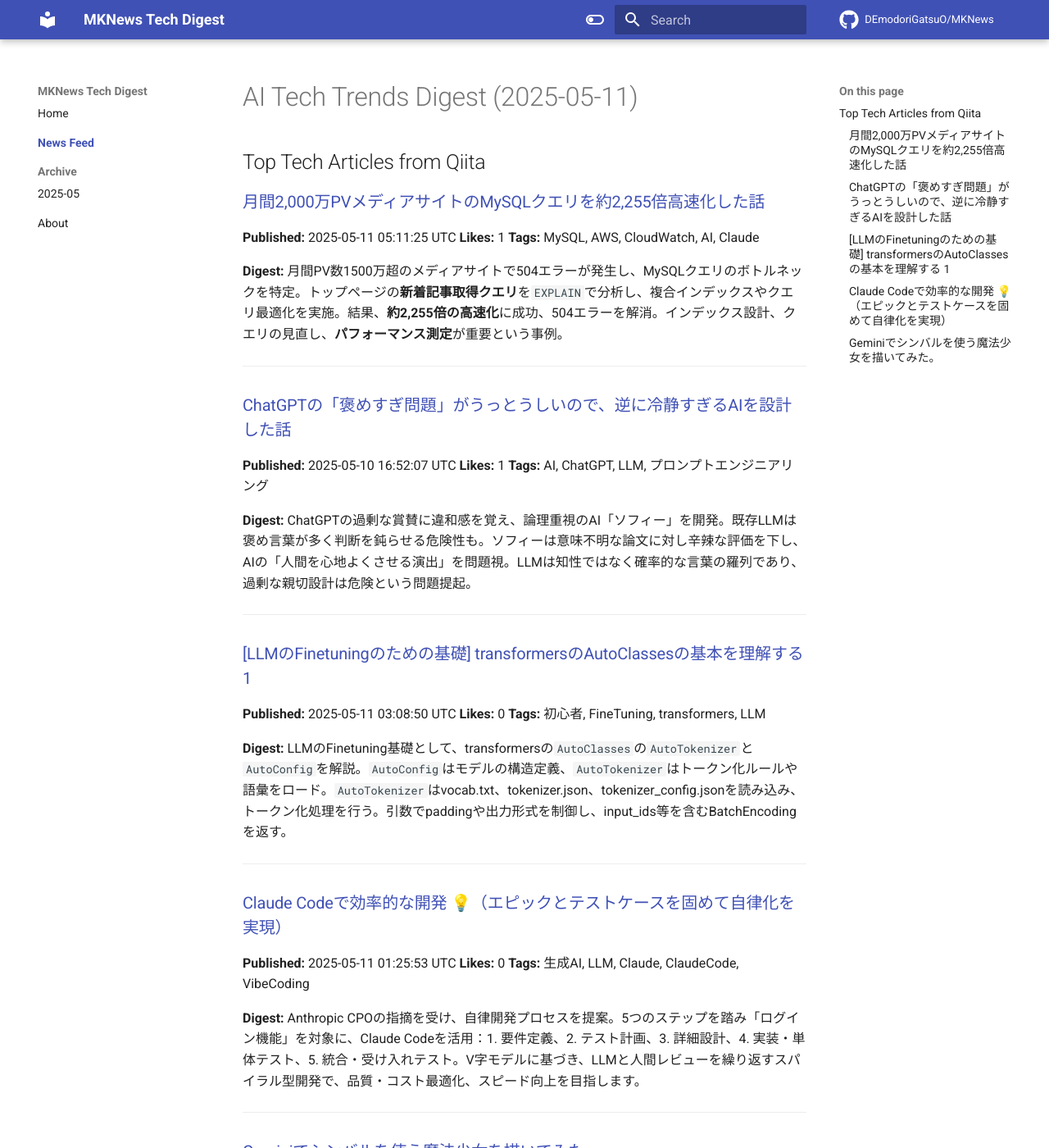
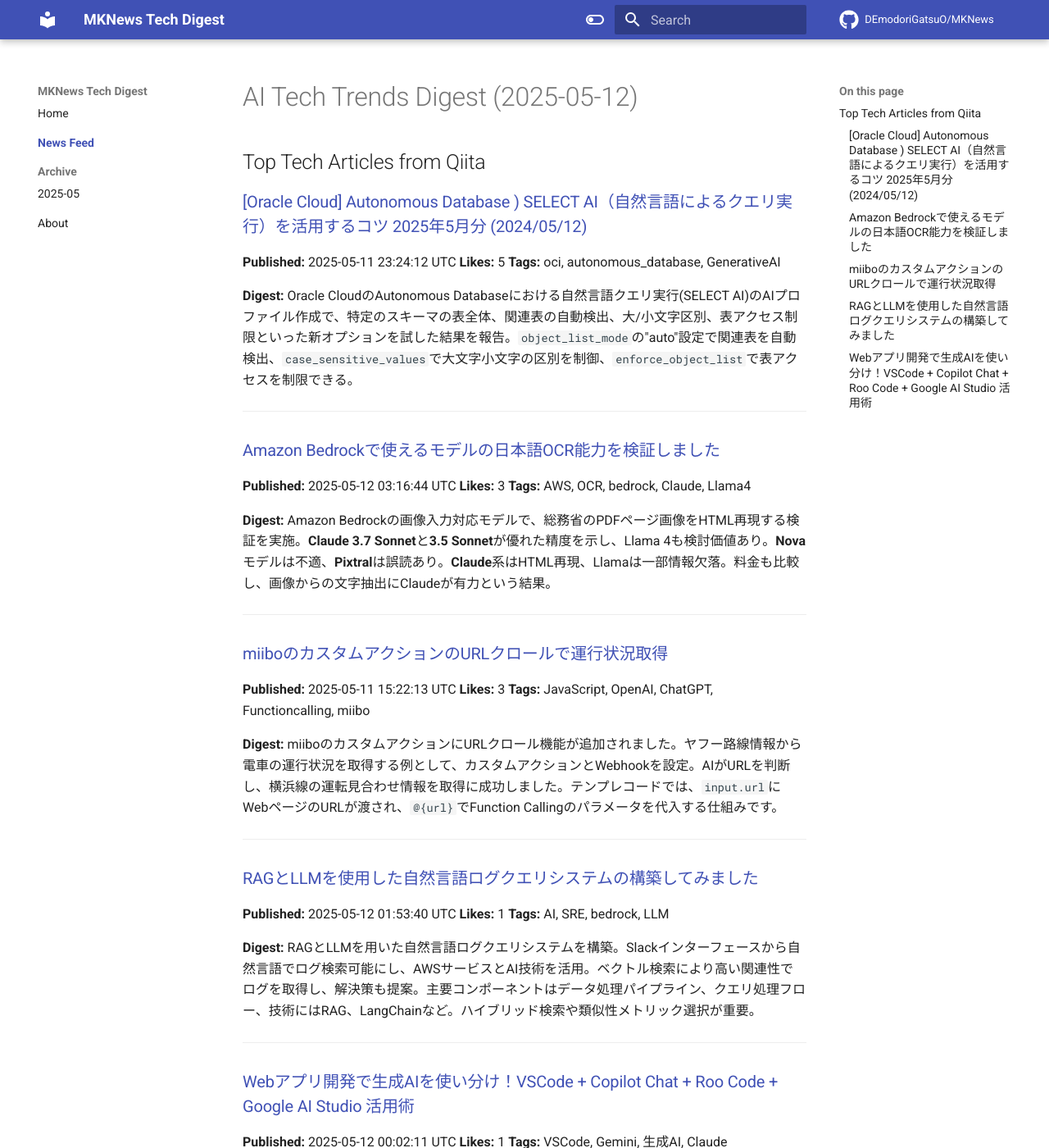
Before and after one commit to DEmodoriGatsuO/MKNews, an MkDocs documentation site: the page built from docs/news/index.md, in a window 1280 px wide and 1400 px high. Shown: the whole window at 82% size. Built offline with MkDocs 1.6.1 and Material for MkDocs 9.7.7, drawn with Linux system fonts in a browser that asks for light colours; comment, search, counter and statistics services are not loaded; some of the changed text lies outside the part shown.

Commit message:
Automated AI Tech Digest - 2025-05-12

```diff
--- a/docs/news/index.md
+++ b/docs/news/index.md
@@ -1,55 +1,55 @@
-# AI Tech Trends Digest (2025-05-11)
+# AI Tech Trends Digest (2025-05-12)
 
 
 ## Top Tech Articles from Qiita
 
 
-### [月間2,000万PVメディアサイトのMySQLクエリを約2,255倍高速化した話](https://qiita.com/tamanoyu/items/99513b06a32c1fd7c1ff)
-**Published:** 2025-05-11 05:11:25 UTC
-**Likes:** 1
-**Tags:** MySQL, AWS, CloudWatch, AI, Claude
+### [[Oracle Cloud] Autonomous Database ) SELECT AI（自然言語によるクエリ実行）を活用するコツ 2025年5月分 (2024/05/12)](https://qiita.com/kenwatan/items/57bb9e164a45ad32c9f6)
+**Published:** 2025-05-11 23:24:12 UTC
+**Likes:** 5
+**Tags:** oci, autonomous_database, GenerativeAI
 
 **Digest:**
-月間PV数1500万超のメディアサイトで504エラーが発生し、MySQLクエリのボトルネックを特定。トップページの**新着記事取得クエリ**を`EXPLAIN`で分析し、複合インデックスやクエリ最適化を実施。結果、**約2,255倍の高速化**に成功、504エラーを解消。インデックス設計、クエリの見直し、**パフォーマンス測定**が重要という事例。
+Oracle CloudのAutonomous Databaseにおける自然言語クエリ実行(SELECT AI)のAIプロファイル作成で、特定のスキーマの表全体、関連表の自動検出、大/小文字区別、表アクセス制限といった新オプションを試した結果を報告。`object_list_mode`の"auto"設定で関連表を自動検出、`case_sensitive_values`で大文字小文字の区別を制御、`enforce_object_list`で表アクセスを制限できる。
 
 ---
 
-### [ChatGPTの「褒めすぎ問題」がうっとうしいので、逆に冷静すぎるAIを設計した話](https://qiita.com/NaokiKemi/items/f8f477ba564ee93274ac)
-**Published:** 2025-05-10 16:52:07 UTC
-**Likes:** 1
-**Tags:** AI, ChatGPT, LLM, プロンプトエンジニアリング
+### [Amazon Bedrockで使えるモデルの日本語OCR能力を検証しました](https://qiita.com/moritalous/items/32df8f8872fb08fd8995)
+**Published:** 2025-05-12 03:16:44 UTC
+**Likes:** 3
+**Tags:** AWS, OCR, bedrock, Claude, Llama4
 
 **Digest:**
-ChatGPTの過剰な賞賛に違和感を覚え、論理重視のAI「ソフィー」を開発。既存LLMは褒め言葉が多く判断を鈍らせる危険性も。ソフィーは意味不明な論文に対し辛辣な評価を下し、AIの「人間を心地よくさせる演出」を問題視。LLMは知性ではなく確率的な言葉の羅列であり、過剰な親切設計は危険という問題提起。
+Amazon Bedrockの画像入力対応モデルで、総務省のPDFページ画像をHTML再現する検証を実施。**Claude 3.7 Sonnet**と**3.5 Sonnet**が優れた精度を示し、Llama 4も検討価値あり。**Nova**モデルは不適、**Pixtral**は誤読あり。**Claude**系はHTML再現、Llamaは一部情報欠落。料金も比較し、画像からの文字抽出にClaudeが有力という結果。
 
 ---
 
-### [[LLMのFinetuningのための基礎] transformersのAutoClassesの基本を理解する 1](https://qiita.com/Sora_Yamamoto/items/ea56c8a1f59eaa84fc40)
-**Published:** 2025-05-11 03:08:50 UTC
-**Likes:** 0
-**Tags:** 初心者, FineTuning, transformers, LLM
+### [miiboのカスタムアクションのURLクロールで運行状況取得](https://qiita.com/n0bisuke/items/12f030e3183b01ee9031)
+**Published:** 2025-05-11 15:22:13 UTC
+**Likes:** 3
+**Tags:** JavaScript, OpenAI, ChatGPT, Functioncalling, miibo
 
 **Digest:**
-LLMのFinetuning基礎として、transformersの`AutoClasses`の`AutoTokenizer`と`AutoConfig`を解説。`AutoConfig`はモデルの構造定義、`AutoTokenizer`はトークン化ルールや語彙をロード。`AutoTokenizer`はvocab.txt、tokenizer.json、tokenizer_config.jsonを読み込み、トークン化処理を行う。引数でpaddingや出力形式を制御し、input_ids等を含むBatchEncodingを返す。
+miiboのカスタムアクションにURLクロール機能が追加されました。ヤフー路線情報から電車の運行状況を取得する例として、カスタムアクションとWebhookを設定。AIがURLを判断し、横浜線の運転見合わせ情報を取得に成功しました。テンプレコードでは、`input.url`にWebページのURLが渡され、`@{url}`でFunction Callingのパラメータを代入する仕組みです。
 
 ---
 
-### [Claude Codeで効率的な開発 💡（エピックとテストケースを固めて自律化を実現）](https://qiita.com/okikusan-public/items/3e6c3b8fe71c44291e89)
-**Published:** 2025-05-11 01:25:53 UTC
-**Likes:** 0
-**Tags:** 生成AI, LLM, Claude, ClaudeCode, VibeCoding
+### [RAGとLLMを使用した自然言語ログクエリシステムの構築してみました ](https://qiita.com/phandinhloccb/items/3368c44c68999e64f736)
+**Published:** 2025-05-12 01:53:40 UTC
+**Likes:** 1
+**Tags:** AI, SRE, bedrock, LLM
 
 **Digest:**
-Anthropic CPOの指摘を受け、自律開発プロセスを提案。5つのステップを踏み「ログイン機能」を対象に、Claude Codeを活用：1. 要件定義、2. テスト計画、3. 詳細設計、4. 実装・単体テスト、5. 統合・受け入れテスト。V字モデルに基づき、LLMと人間レビューを繰り返すスパイラル型開発で、品質・コスト最適化、スピード向上を目指します。
+RAGとLLMを用いた自然言語ログクエリシステムを構築。Slackインターフェースから自然言語でログ検索可能にし、AWSサービスとAI技術を活用。ベクトル検索により高い関連性でログを取得し、解決策も提案。主要コンポーネントはデータ処理パイプライン、クエリ処理フロー、技術にはRAG、LangChainなど。ハイブリッド検索や類似性メトリック選択が重要。
 
 ---
 
-### [Geminiでシンバルを使う魔法少女を描いてみた。](https://qiita.com/nori-channel/items/648e759627f2fe35ee58)
-**Published:** 2025-05-11 00:14:07 UTC
-**Likes:** 0
-**Tags:** Gemini
+### [Webアプリ開発で生成AIを使い分け！VSCode + Copilot Chat + Roo Code + Google AI Studio 活用術](https://qiita.com/uk714/items/deb604c1e78eb24d885d)
+**Published:** 2025-05-12 00:02:11 UTC
+**Likes:** 1
+**Tags:** VSCode, Gemini, 生成AI, Claude
 
 **Digest:**
-Geminiで「シンバル」を使う魔法少女を描いた結果を公開。光、闇、聖なるシンバルを持つ魔法少女の画像を生成。プロンプトと実行結果を提示し、最後に「聖の子は可愛い」と締めくくっています。
+Webアプリ個人開発で、AWS/Azure/GitHub試験対策アプリを生成AI活用し効率化。VSCodeではCopilot Chat、Roo Code(Gemini 2.5 Flash)で大規模コード分析。Google AI Studio(Gemini 2.5 Pro)で高品質な演習問題作成。**Gemini 2.5 Flash** の圧倒的コンテキスト長が強力、**Pro** は精度の高い作問に貢献。生成AIの特性を活かしたツール使い分けで開発効率を向上。
 
 ---
```
